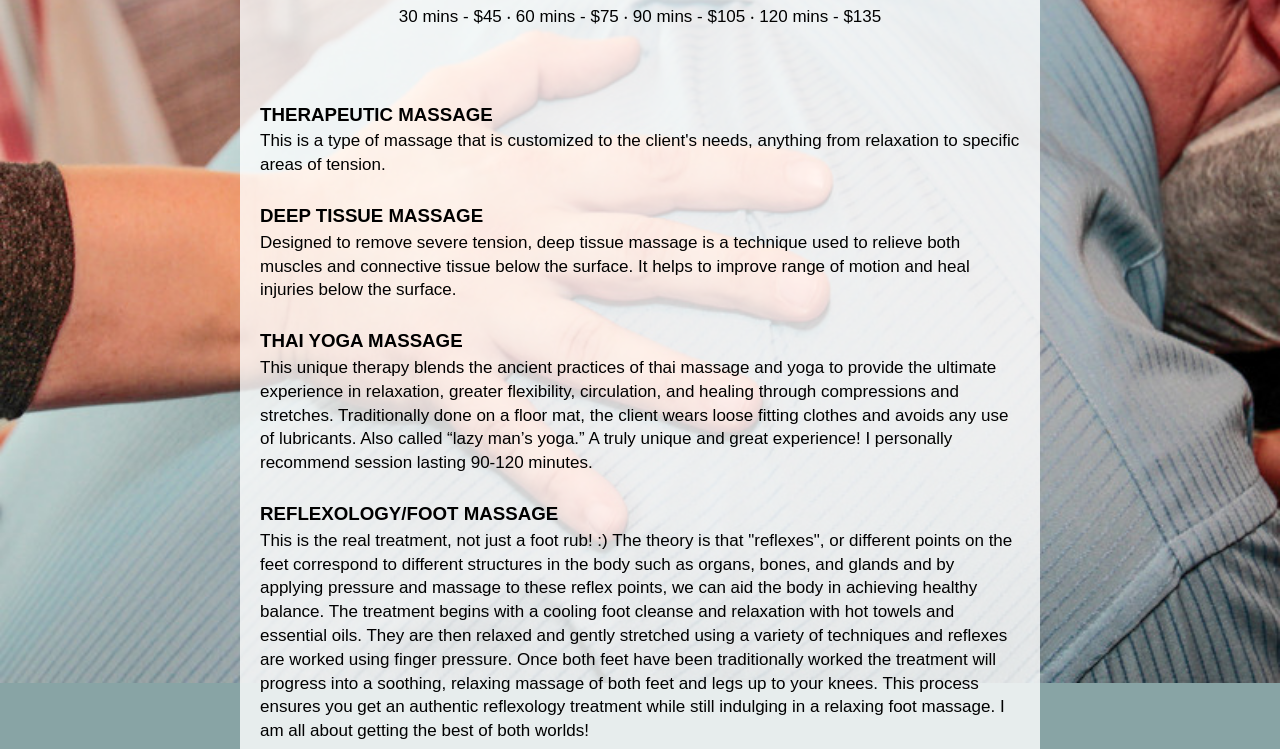
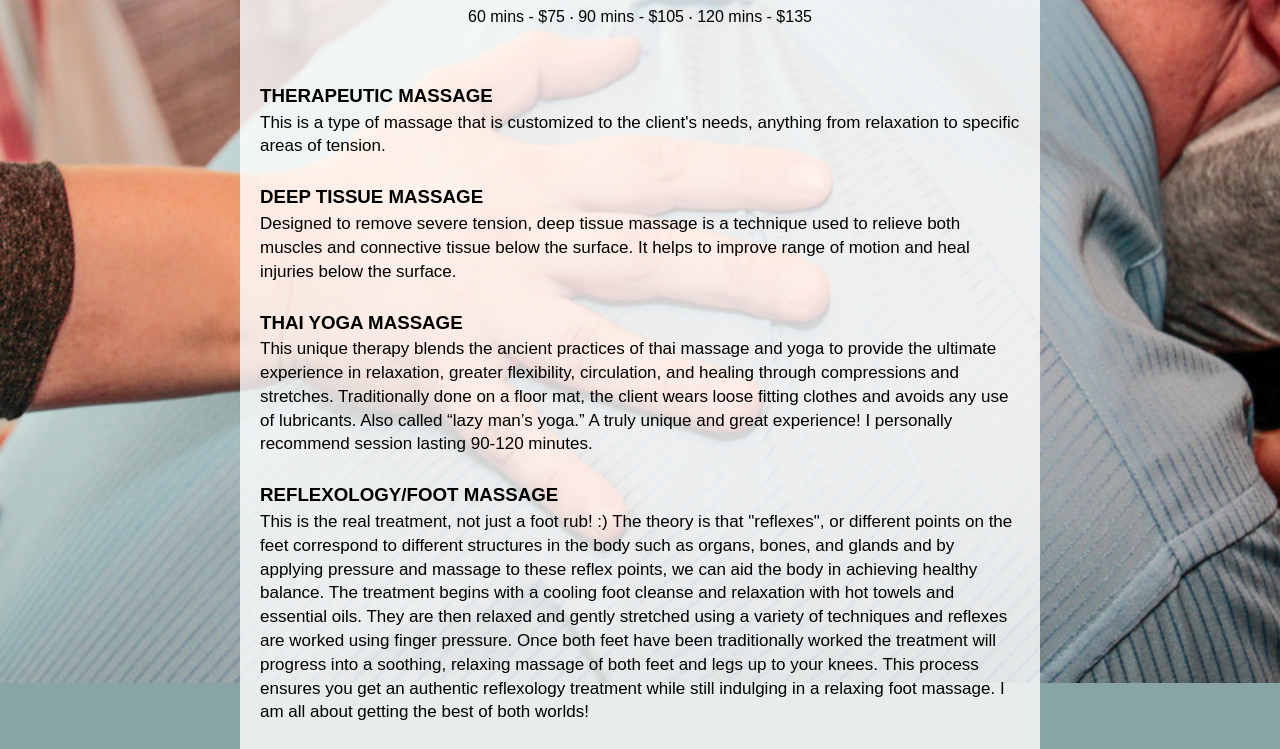
Before and after one commit to chrisbroski/leasuremassage, a plain HTML site: page index.html in a window 1280 px wide. Shown: the part 171-920 px from the top of the page. Drawn offline with Linux system fonts and the light colour scheme.

Commit message:
Update index.html

```diff
--- a/index.html
+++ b/index.html
@@ -71,7 +71,7 @@
 
 <div class="header">
 <h2>I offer simple, straightforward pricing:</h2>
-<p><span>30 mins - $45</span> ‧ <span>60 mins - $75</span> ‧ <span>90 mins - $105</span> ‧ <span>120 mins - $135</span>
+<!-- <p><span>30 mins - $45</span> ‧ --> <span>60 mins - $75</span> ‧ <span>90 mins - $105</span> ‧ <span>120 mins - $135</span>
 <!-- <p>For my mobile services, an additional $20 will be added, per session and per client, within a 5 mile radius of Berkley, MI. Additional miles at $1/mile. -->
 </div>
 
```
